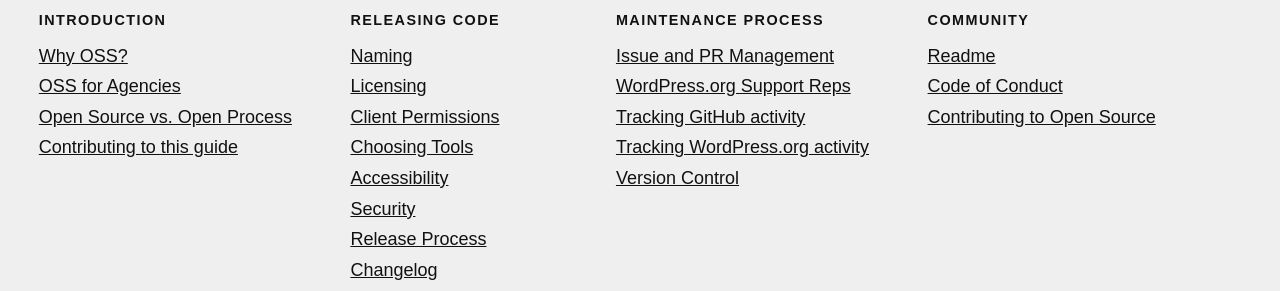
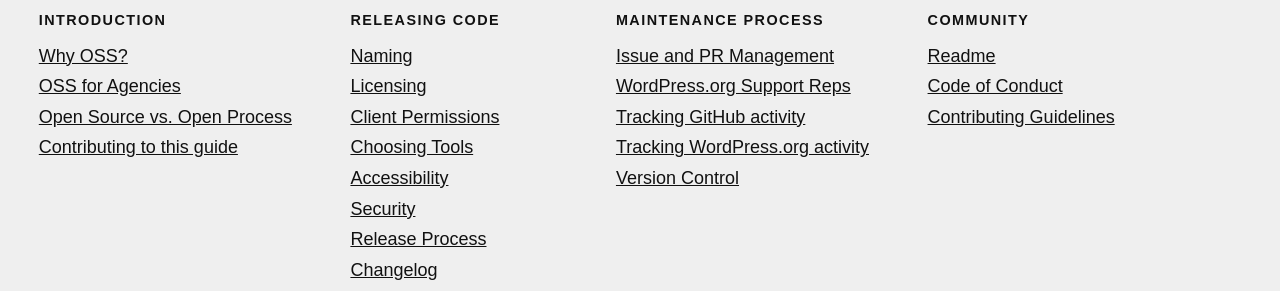
Before and after one commit to 10up/Open-Source-Best-Practices, a Jekyll site: the page built from index.md, in a window 1280 px wide and 900 px high. Shown: the part 405-696 px from the top of the window. Built offline with Jekyll 4.4.1, drawn with Linux system fonts in a browser that asks for light colours; some web fonts are replaced.

Commit message:
update Contributing page section copy in index.md

```diff
--- a/index.md
+++ b/index.md
@@ -63,7 +63,7 @@ updated: 28 October 2019
 		<ul>
 			<li><a href="{{ site.baseurl }}/community/#readme">Readme</a></li>
 			<li><a href="{{ site.baseurl }}/community/#code-of-conduct">Code of Conduct</a></li>
-			<li><a href="{{ site.baseurl }}/community/#contributing">Contributing to Open Source</a></li>
+			<li><a href="{{ site.baseurl }}/community/#contributing">Contributing Guidelines</a></li>
 		</ul>
 	</div>
 
```
